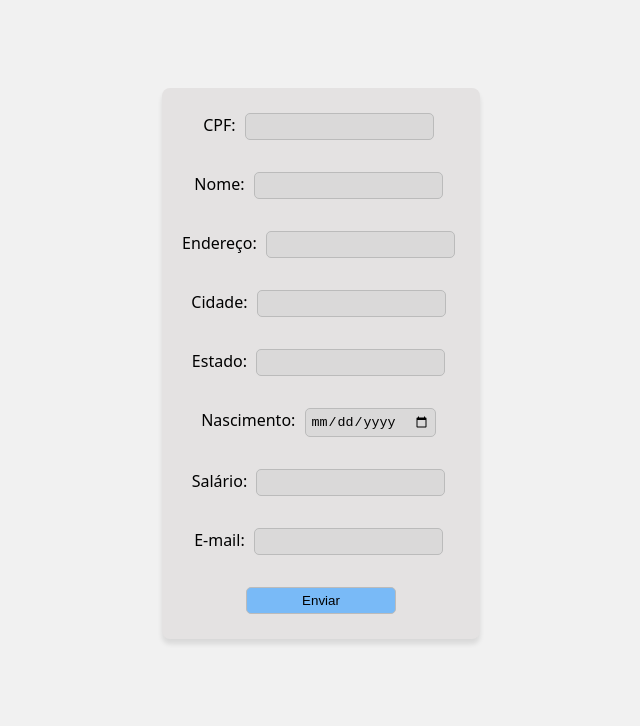
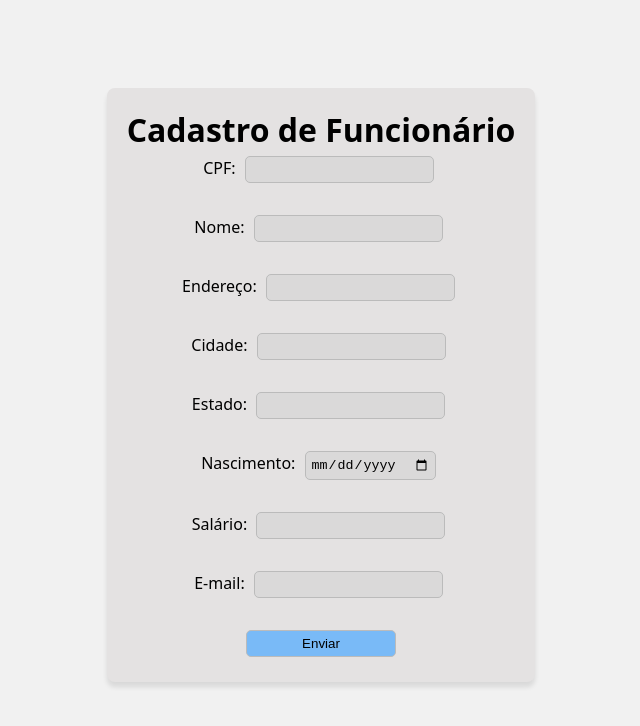
Before and after one commit to ian-piloto/valida-o, a plain HTML site: page index.html in a window 1280 px wide. Shown: the whole page, without its empty margins (319-959 px from the left). Drawn offline with Linux system fonts and the light colour scheme.

Commit message:
H1 adicionado

```diff
--- a/index.html
+++ b/index.html
@@ -10,6 +10,7 @@
 <body>
     <br><br><br><br>
     <form action="action.html" onsubmit="return validarFormulario()">
+        <h1>Cadastro de Funcionário</h1>
         <label for="name">CPF:</label>
         <input type="text" name="cpf" id="cpf" required>
         <br><br>
```
